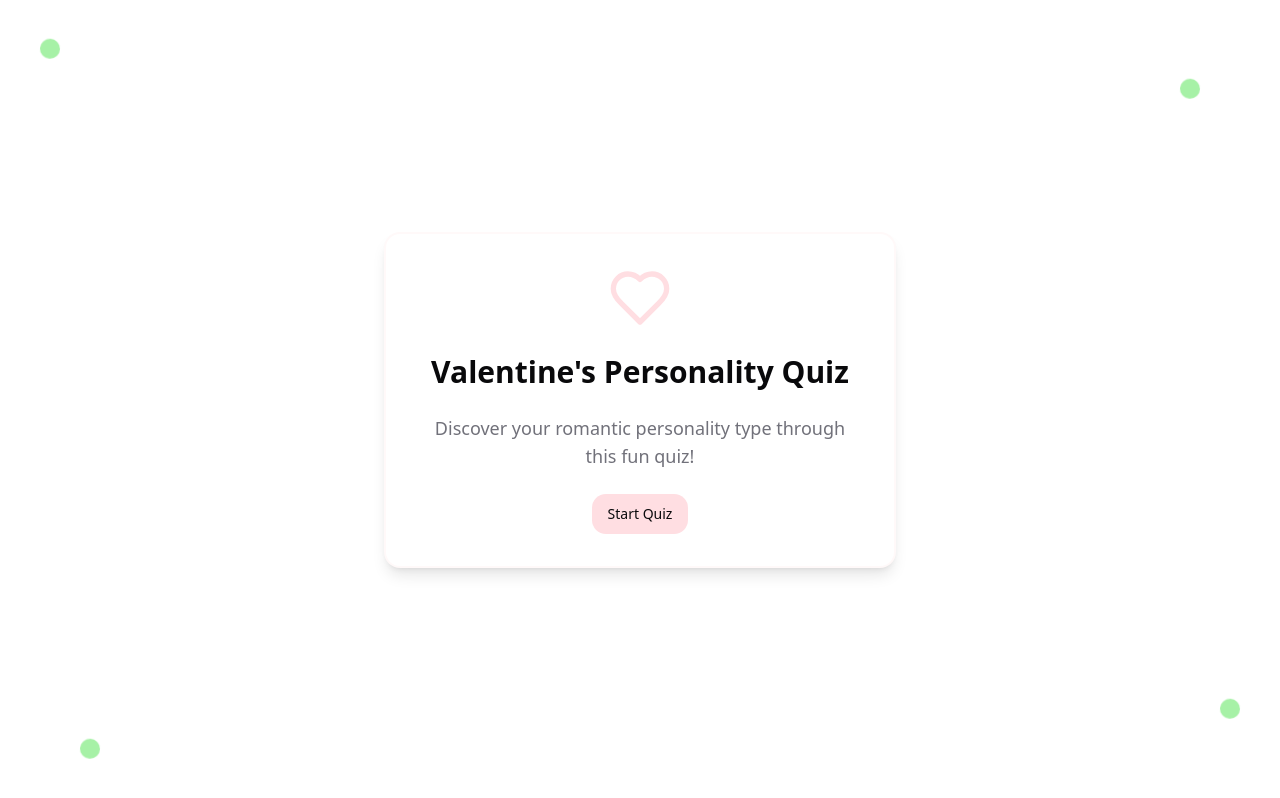
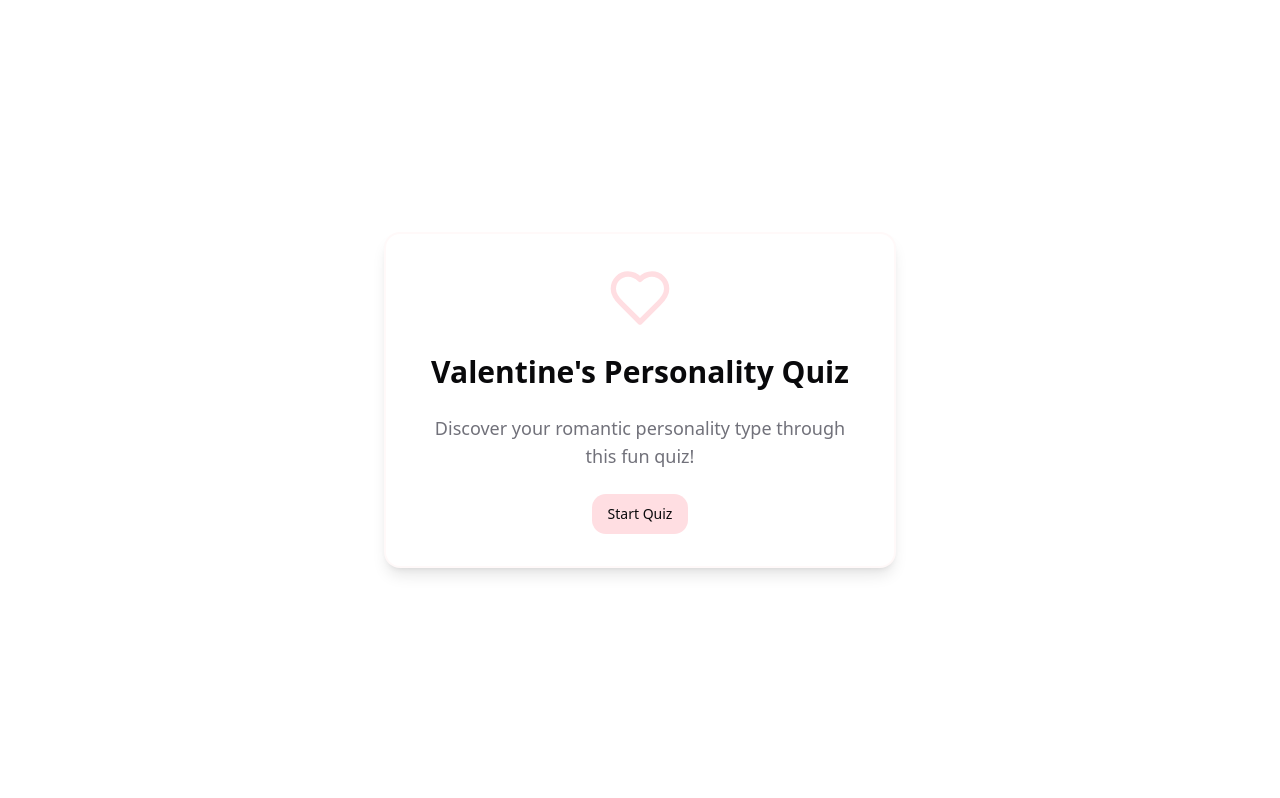
Before and after one commit to osbyrne/lovely-personality-quiz, a React (Vite) app: page / in a window 1280 px wide. Built offline with nearby package versions, Linux system fonts and the light colour scheme.

Commit message:
Remove flower CSS
Remove the CSS styling for the flower decorations.  This removes the flower elements from the application's visual presentation.

```diff
--- a/src/index.css
+++ b/src/index.css
@@ -37,72 +37,6 @@
   }
 }
 
-.flower {
-  position: fixed;
-  width: 20px;
-  height: 20px;
-  background: #90EE90;
-  border-radius: 50%;
-  animation: float 6s ease-in-out infinite;
-  opacity: 0.8;
-}
-
-.flower::before,
-.flower::after,
-.flower::before:first-of-type,
-.flower::after:first-of-type {
-  content: '';
-  position: absolute;
-  width: 20px;
-  height: 20px;
-  background: #FFDEE2;
-  border-radius: 50%;
-}
-
-/* Horizontal petals */
-.flower::before {
-  transform: translateX(-15px);
-}
-
-.flower::after {
-  transform: translateX(15px);
-}
-
-/* Vertical petals */
-.flower::before:first-of-type {
-  transform: translateY(-15px);
-}
-
-.flower::after:first-of-type {
-  transform: translateY(15px);
-}
-
-/* Diagonal petals */
-.flower::before:last-of-type {
-  transform: translate(-12px, -12px);
-}
-
-.flower::after:last-of-type {
-  transform: translate(12px, 12px);
-}
-
-.flower::before:nth-of-type(2) {
-  transform: translate(-12px, 12px);
-}
-
-.flower::after:nth-of-type(2) {
-  transform: translate(12px, -12px);
-}
-
-@keyframes float {
-  0%, 100% {
-    transform: translateY(0) rotate(0deg);
-  }
-  50% {
-    transform: translateY(-20px) rotate(45deg);
-  }
-}
-
 .question-enter {
   opacity: 0;
   transform: translateX(100%);
```
